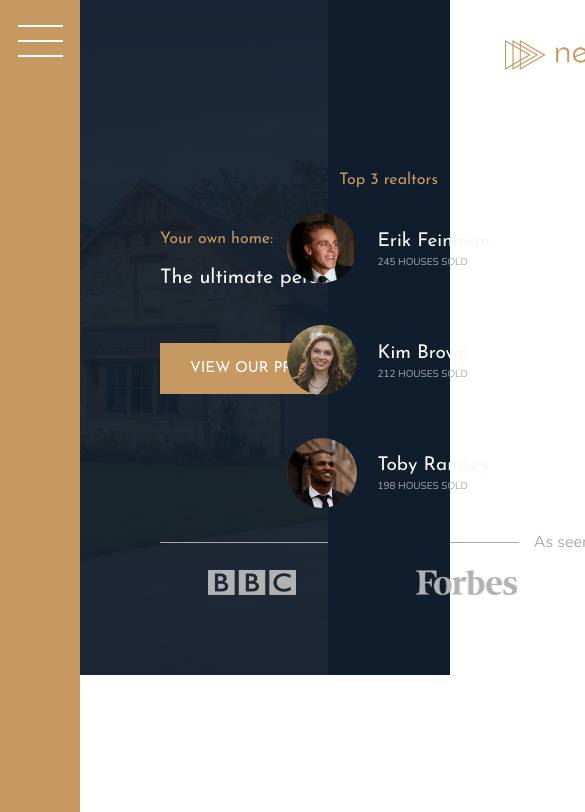
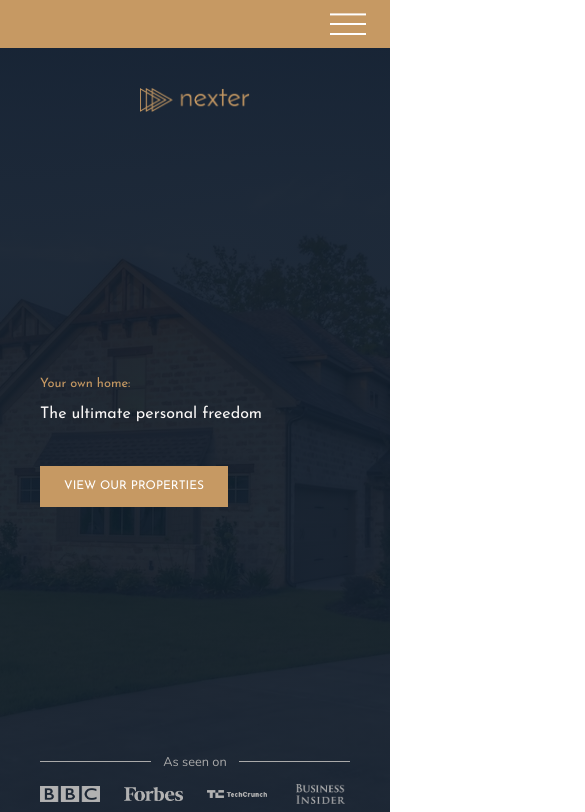
Before and after one commit to grvassil/Nexter, a website: page index.html in a window 390 px wide. Shown: the top 812 px of the page, 585 px wide, since content can reach past the window. Drawn offline with nearby package versions, Linux system fonts and the light colour scheme.

Commit message:
Final project

```diff
--- a/sass/_base.scss
+++ b/sass/_base.scss
@@ -25,6 +25,10 @@ $font-display: 'Josefin Sans', sans-serif;
 html {
   box-sizing: border-box;
   font-size: 62.5%;
+
+  @media screen and (max-width: 1200px) {
+    font-size: 50%;
+  }
 }
 
 body {
@@ -41,4 +45,16 @@ body {
     [sidebar-start] 8rem [sidebar-end full-start] minmax(6rem, 1fr)
     [center-start] repeat(8, [col-start] minmax(min-content, 14rem) [col-end])
     [center-end] minmax(6rem, 1fr) [full-end];
+
+  @media screen and (max-width: 1000px) {
+    grid-template-rows: 6rem 80vh min-content 40vw repeat(3, min-content);
+    grid-template-columns:
+      [full-start] minmax(6rem, 1fr)
+      [center-start] repeat(8, [col-start] minmax(min-content, 14rem) [col-end])
+      [center-end] minmax(6rem, 1fr) [full-end];
+  }
+
+  @media screen and (max-width: 800px) {
+    grid-template-rows: 6rem calc(100vh - 6rem);
+  }
 }
--- a/sass/_header.scss
+++ b/sass/_header.scss
@@ -11,9 +11,18 @@
   padding-top: 4rem;
 
   display: grid;
-  grid-template-rows: 1fr min-content 6rem 1fr;
-  grid-template-columns: max-content;
+  grid-template-rows: 1fr min-content minmax(6rem, min-content) 1fr;
+  grid-template-columns: minmax(min-content, max-content);
   row-gap: 1.5rem;
+  justify-content: center;
+
+  @media screen and (max-width: 800px) {
+    grid-column: 1/-1;
+  }
+
+  @media screen and (max-width: 600px) {
+    padding: 5rem;
+  }
 
   &__logo {
     height: 3rem;
@@ -48,8 +57,10 @@
     grid-template-columns: repeat(4, 1fr);
     column-gap: 3rem;
     justify-items: center;
+    align-items: center;
     img {
-      height: 2.5rem;
+      max-width: 100%;
+      max-height: 2.5rem;
       filter: brightness(70%);
     }
   }
--- a/sass/_realtors.scss
+++ b/sass/_realtors.scss
@@ -10,12 +10,24 @@
   row-gap: 2rem;
   justify-items: center;
 
+  @media screen and (max-width: 800px) {
+    grid-column: 1/-1;
+  }
+
   &__list {
     display: grid;
     grid-template-columns: min-content max-content;
     column-gap: 2rem;
     row-gap: 5vh;
     align-items: center;
+
+    @media screen and (max-width: 800px) {
+      grid-template-columns: repeat(3, min-content max-content);
+    }
+
+    @media screen and (max-width: 600px) {
+      grid-template-columns: min-content max-content;
+    }
   }
 
   &__img {
--- a/sass/_sidebar.scss
+++ b/sass/_sidebar.scss
@@ -5,6 +5,13 @@
 
   display: flex;
   justify-content: center;
+
+  @media screen and (max-width: 1000px) {
+    grid-column: 1/-1;
+    grid-row: 1/2;
+    justify-content: flex-end;
+    align-items: center;
+  }
 }
 
 .nav-btn {
@@ -32,4 +39,17 @@
   &::after {
     transform: translateY(1.3rem);
   }
+
+  @media screen and (max-width: 1000px) {
+    margin-top: 0;
+    margin-right: 3rem;
+
+    &::before {
+      transform: translateY(-1.2rem);
+    }
+
+    &::after {
+      transform: translateY(1rem);
+    }
+  }
 }
--- a/sass/_story.scss
+++ b/sass/_story.scss
@@ -5,11 +5,17 @@
     background-image:
       linear-gradient(rgba($color-primary, 0.5), rgba($color-primary, 0.5)),
       url(../img/back.jpg);
+    background-size: cover;
 
     display: grid;
     grid-template-rows: repeat(6, 1fr);
     grid-template-columns: repeat(6, 1fr);
     align-items: center;
+
+    @media screen and (max-width: 800px) {
+      grid-column: 1/-1;
+      padding: 6rem;
+    }
   }
 
   &__img--1 {
@@ -17,6 +23,11 @@
     grid-row: 2/6;
     grid-column: 2/6;
     box-shadow: 0 2rem 5rem rgba(#000, 0.1);
+
+    @media screen and (max-width: 800px) {
+      grid-column: 1/5;
+      grid-row: 1/-1;
+    }
   }
   &__img--2 {
     width: 115%;
@@ -24,6 +35,11 @@
     grid-column: 4/7;
     z-index: 10;
     box-shadow: 0 2rem 5rem rgba(#000, 0.2);
+
+    @media screen and (max-width: 800px) {
+      grid-row: 1/-1;
+      width: 100%;
+    }
   }
 
   &__content {
@@ -36,6 +52,11 @@
     flex-direction: column;
     justify-content: center;
     align-items: flex-start;
+
+    @media screen and (max-width: 800px) {
+      grid-column: 1/-1;
+      grid-row: 5/6;
+    }
   }
 
   &__text {
```
Also changed, not shown: css/style.css, 1 other file.
